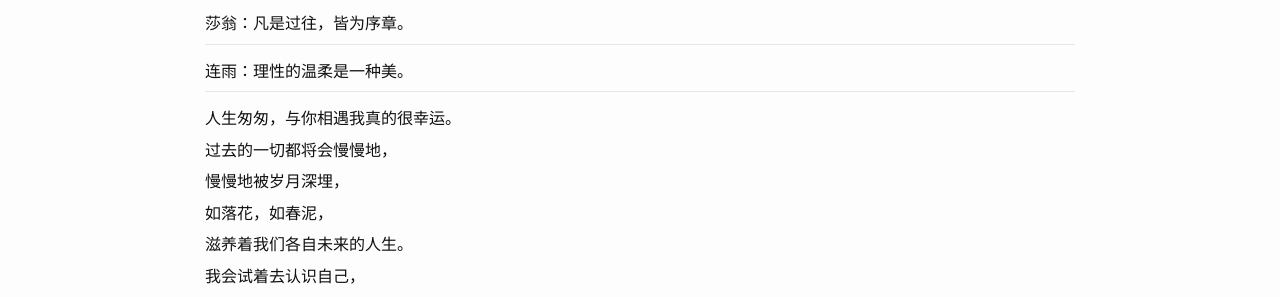
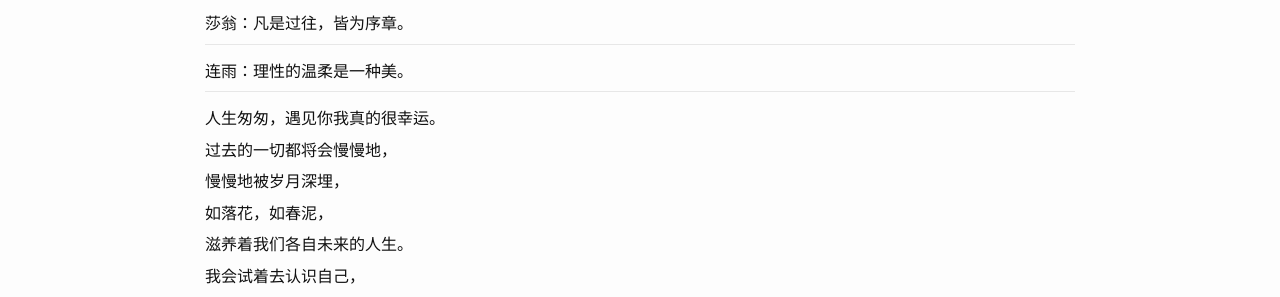
Before and after one commit to lianyu1115/lianyu, a Jekyll site: the page built from _journals/2021-01-06-未完成的初恋.md, in a window 1280 px wide. Shown: the part 176-473 px from the top of the page. Built offline with Jekyll 4.4.1, drawn with Linux system fonts in a browser that asks for light colours.

Commit message:
Update 2021-01-06-未完成的初恋.md

```diff
--- a/_journals/2021-01-06-未完成的初恋.md
+++ b/_journals/2021-01-06-未完成的初恋.md
@@ -15,7 +15,7 @@ tags: ''
 
 - - -
 
-人生匆匆，与你相遇我真的很幸运。
+人生匆匆，遇见你我真的很幸运。
 
 过去的一切都将会慢慢地，
 
```
